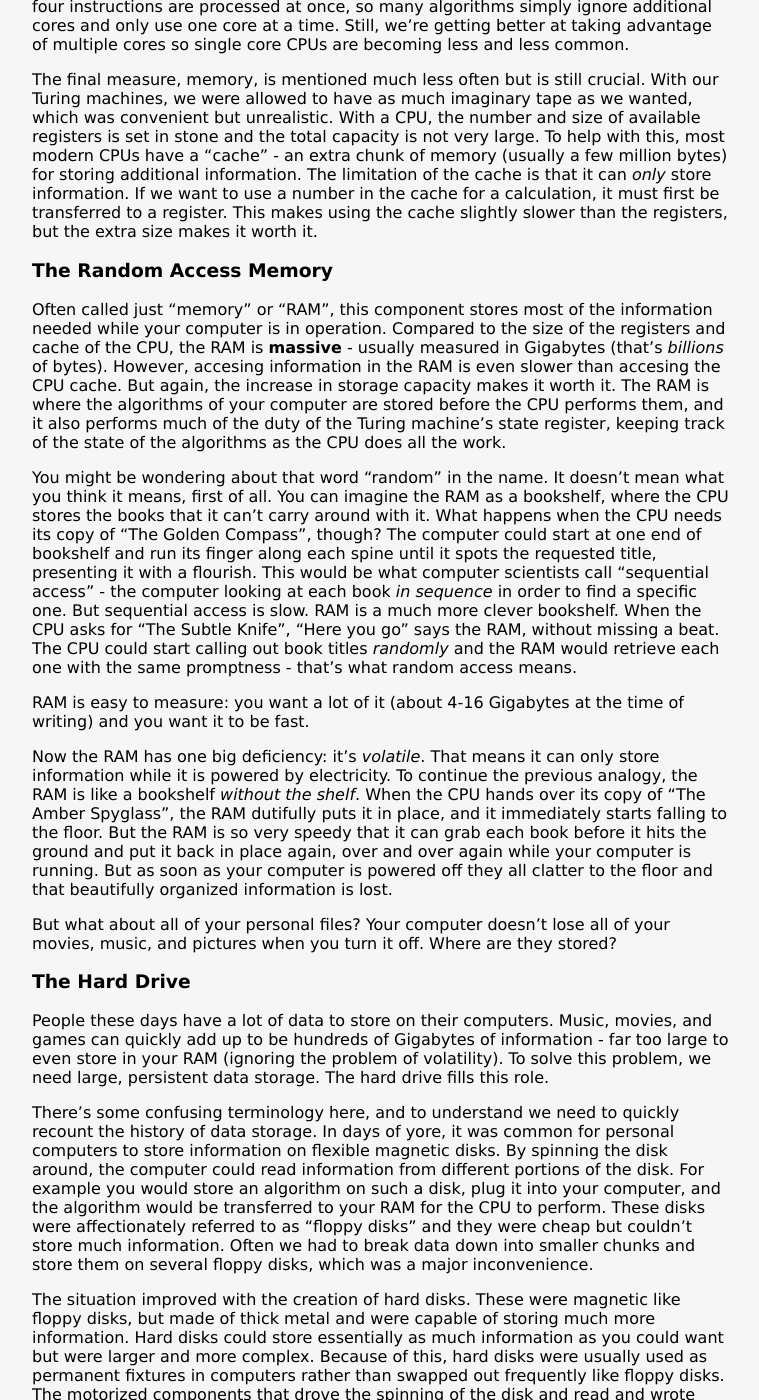
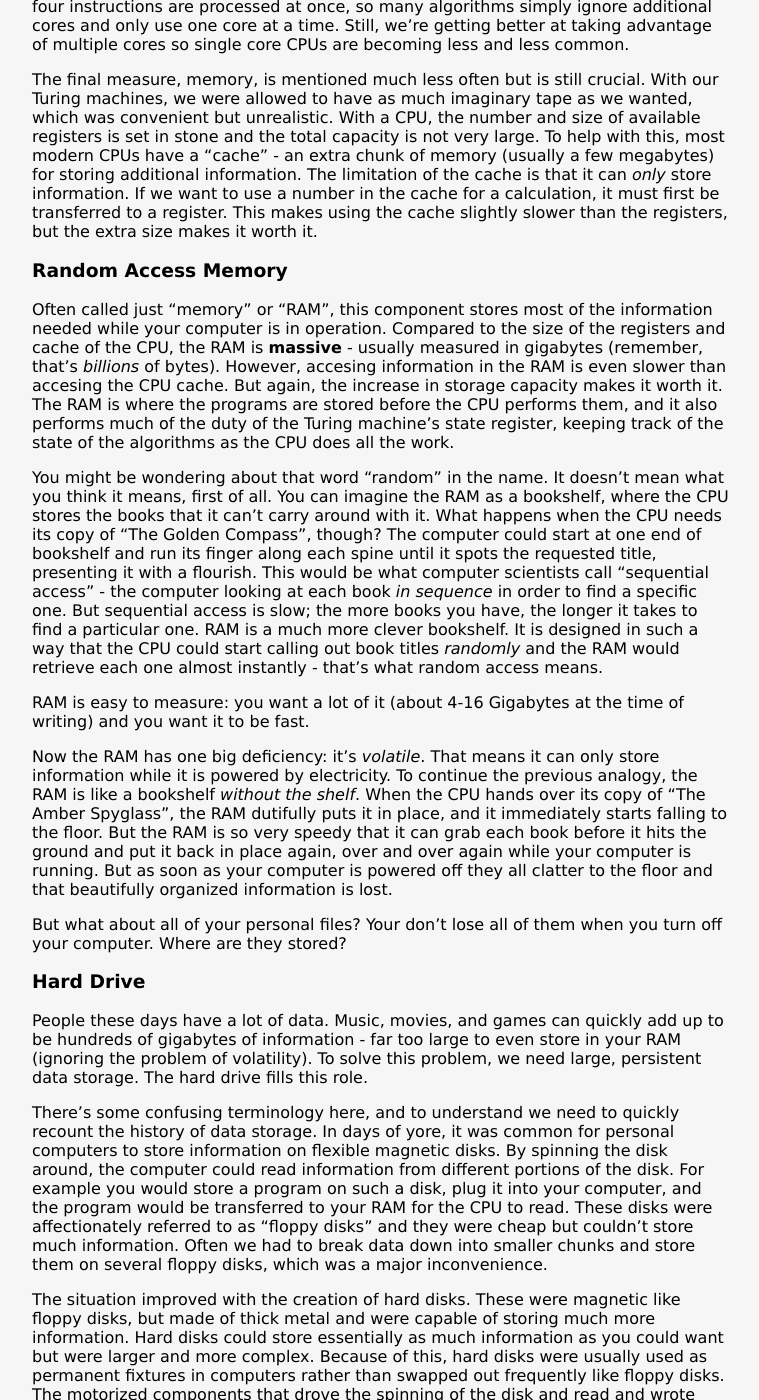
Before and after one commit to silverhammermba/superuser, a Jekyll site: the page built from _posts/2013-06-01-real.markdown, in a window 1280 px wide and 1400 px high, scrolled down 1177 px. Shown: the whole window, without its empty margins (200-959 px from the left). Built offline with Jekyll 4.4.1, drawn with Linux system fonts in a browser that asks for light colours; Markdown is read by kramdown in place of the engine named in the settings; some of the changed text lies outside the part shown.

Commit message:
Better chapter titles. Fix terminology

```diff
--- a/_posts/2013-04-01-all_your_base.markdown
+++ b/_posts/2013-04-01-all_your_base.markdown
@@ -1,6 +1,6 @@
 ---
 layout: chapter
-title: All Your Base
+title: Bases
 ---
 
 You have now constructed (in your mind) a true, modern computer! Given enough
--- a/_posts/2013-06-01-real.markdown
+++ b/_posts/2013-06-01-real.markdown
@@ -23,8 +23,8 @@
 pieces, the computer might even continue operating in the event of a failure.
 Now put your hands together as we welcome our players to the stage...
 
-The Central Processing Unit
-===========================
+Central Processing Unit
+=======================
 
 Often called the "processor" or "CPU", this component is the beating heart of
 your computer.  It performs almost every calculation of the computer, and it
@@ -48,9 +48,9 @@
 finish each calculation. But there are limits to the clock speed: set it too
 fast and the calculations can become error-prone or the CPU can overheat and
 damage its physical components. The usual measure of speed is hertz. A 1 hertz
-CPU can perform 1 algorithm instruction each second. An average CPU at the time
-of writing is clocked at about 3.5 Gigahertz i.e. 3.5 _billion_ instructions per
-second i.e. rather fast indeed.
+CPU can perform one program instruction each second. An average CPU at the time
+of writing is clocked at about 3.5 Gigahertz i.e. 3.5 _billion_ instructions
+per second i.e. rather fast indeed.
 
 The second measure, parallelism, is just a count of how many cores a CPU has.
 Four core CPUs (aka quad-core) are becoming quite common these days. Parallelism
@@ -67,24 +67,24 @@
 wanted, which was convenient but unrealistic. With a CPU, the number and size of
 available registers is set in stone and the total capacity is not very large. To
 help with this, most modern CPUs have a "cache" - an extra chunk of memory
-(usually a few million bytes) for storing additional information. The limitation
+(usually a few megabytes) for storing additional information. The limitation
 of the cache is that it can _only_ store information. If we want to use a number
 in the cache for a calculation, it must first be transferred to a register. This
 makes using the cache slightly slower than the registers, but the extra size
 makes it worth it.
 
-The Random Access Memory
-========================
+Random Access Memory
+====================
 
 Often called just "memory" or "RAM", this component stores most of the
 information needed while your computer is in operation. Compared to the size of
 the registers and cache of the CPU, the RAM is **massive** - usually measured in
-Gigabytes (that's _billions_ of bytes). However, accesing information in the RAM
-is even slower than accesing the CPU cache. But again, the increase in storage
-capacity makes it worth it. The RAM is where the algorithms of your computer are
-stored before the CPU performs them, and it also performs much of the duty of
-the Turing machine's state register, keeping track of the state of the
-algorithms as the CPU does all the work.
+gigabytes (remember, that's _billions_ of bytes). However, accesing information
+in the RAM is even slower than accesing the CPU cache. But again, the increase
+in storage capacity makes it worth it. The RAM is where the programs are stored
+before the CPU performs them, and it also performs much of the duty of the
+Turing machine's state register, keeping track of the state of the algorithms
+as the CPU does all the work.
 
 You might be wondering about that word "random" in the name. It doesn't mean
 what you think it means, first of all. You can imagine the RAM as a bookshelf,
@@ -93,11 +93,11 @@
 start at one end of bookshelf and run its finger along each spine until it
 spots the requested title, presenting it with a flourish. This would be what
 computer scientists call "sequential access" - the computer looking at each book
-_in sequence_ in order to find a specific one. But sequential access is slow.
-RAM is a much more clever bookshelf. When the CPU asks for "The Subtle Knife",
-"Here you go" says the RAM, without missing a beat. The CPU could start calling
-out book titles _randomly_ and the RAM would retrieve each one with the same
-promptness - that's what random access means.
+_in sequence_ in order to find a specific one. But sequential access is slow;
+the more books you have, the longer it takes to find a particular one.  RAM is
+a much more clever bookshelf. It is designed in such a way that the CPU could
+start calling out book titles _randomly_ and the RAM would retrieve each one
+almost instantly - that's what random access means.
 
 RAM is easy to measure: you want a lot of it (about 4-16 Gigabytes at the time
 of writing) and you want it to be fast.
@@ -112,27 +112,26 @@
 is powered off they all clatter to the floor and that beautifully organized
 information is lost.
 
-But what about all of your personal files? Your computer doesn't lose all of
-your movies, music, and pictures when you turn it off. Where are they stored?
+But what about all of your personal files? Your don't lose all of them when you
+turn off your computer. Where are they stored?
 
-The Hard Drive
-==============
+Hard Drive
+==========
 
-People these days have a lot of data to store on their computers. Music,
-movies, and games can quickly add up to be hundreds of Gigabytes of information -
-far too large to even store in your RAM (ignoring the problem of volatility).
-To solve this problem, we need large, persistent data storage. The hard drive
-fills this role.
+People these days have a lot of data. Music, movies, and games can quickly add
+up to be hundreds of gigabytes of information - far too large to even store in
+your RAM (ignoring the problem of volatility).  To solve this problem, we need
+large, persistent data storage. The hard drive fills this role.
 
 There's some confusing terminology here, and to understand we need to quickly
 recount the history of data storage. In days of yore, it was common for personal
 computers to store information on flexible magnetic disks.  By spinning the disk
 around, the computer could read information from different portions of the disk.
-For example you would store an algorithm on such a disk, plug it into your
-computer, and the algorithm would be transferred to your RAM for the CPU to
-perform. These disks were affectionately referred to as "floppy disks" and they
-were cheap but couldn't store much information. Often we had to break data down
-into smaller chunks and store them on several floppy disks, which was a major
+For example you would store a program on such a disk, plug it into your
+computer, and the program would be transferred to your RAM for the CPU to read.
+These disks were affectionately referred to as "floppy disks" and they were
+cheap but couldn't store much information. Often we had to break data down into
+smaller chunks and store them on several floppy disks, which was a major
 inconvenience.
 
 The situation improved with the creation of hard disks. These were magnetic
```
Also changed, not shown: other parts of _posts/2013-04-01-all_your_base.markdown (+2 -2 lines), other parts of _posts/2013-06-01-real.markdown (+5 -0 lines), _posts/2013-04-06-data.markdown (+8 -7 lines).
